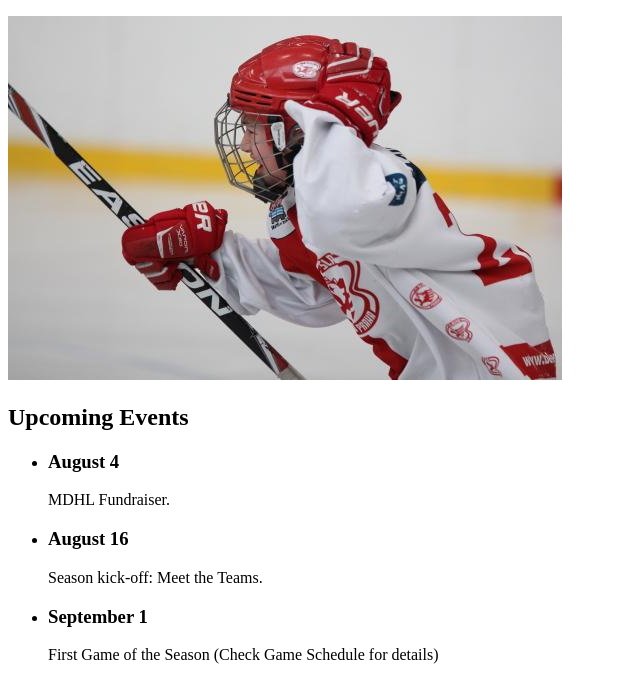
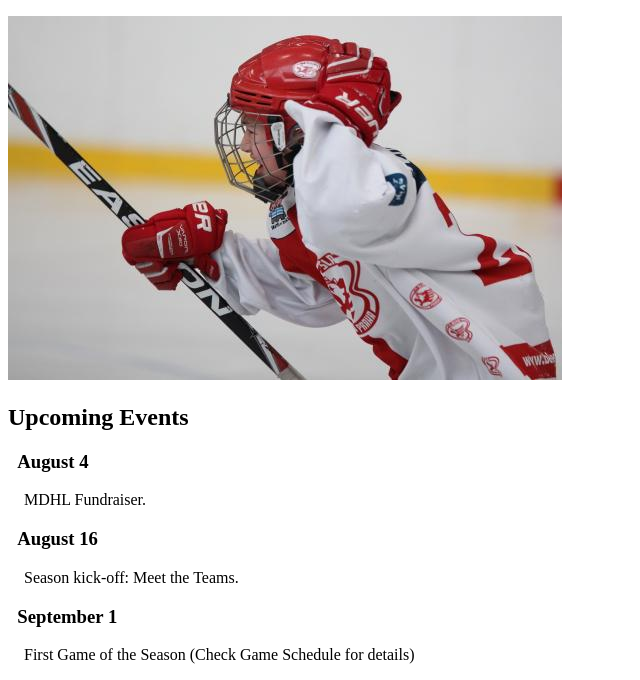
Before and after one commit to mfrugoni/MDHL-frugoni, a plain HTML site: page index.html in a window 1280 px wide. Shown: the part 476-1156 px from the top of the page, without its empty margins (0-640 px from the left). Drawn offline with Linux system fonts and the light colour scheme.

Commit message:
Cambiar list por parrafos segun correccion de la task 1

```diff
--- a/index.html
+++ b/index.html
@@ -10,7 +10,7 @@
 
 <body>
     <header>
-        <img src="./img/Logo_Mighty_ducks-01.png" alt="Hockey action picture">
+        <img src="./img/Logo_Mighty_ducks-01.png" alt="MDHL logo">
         <h1>Mighty Ducks Hockey League</h1>
     </header>
     <nav>
@@ -20,22 +20,20 @@
     </nav>
     <br>
     <main>
-        <img src="./img/hockey_1.jpg" alt="">
-        <h2>Upcoming Events</h2>
-        <ul>
-            <li>
-                <h3>August 4</h3>
-                MDHL Fundraiser.
-            </li>
-            <li>
-                <h3>August 16</h3>
-                Season kick-off: Meet the Teams.
-            </li>
-            <li>
-                <h3>September 1</h3>
-                First Game of the Season (Check Game Schedule for details)
-            </li>
-        </ul>
+        <section>
+            <img src="./img/hockey_1.jpg" alt="Hockey action picture">
+            <h2>Upcoming Events</h2>
+
+            <h3>&ensp;August 4</h3>
+            <p>&emsp;MDHL Fundraiser.</p>
+
+            <h3>&ensp;August 16</h3>
+            <p>&emsp;Season kick-off: Meet the Teams.</p>
+
+            <h3>&ensp;September 1</h3>
+            <p>&emsp;First Game of the Season (Check Game Schedule for details)</p>
+        </section>
+        <!--&ensp; Agrega dos espacios. &emsp; Agrega cuatro espacios.-->
     </main>
 
 </body>
```
